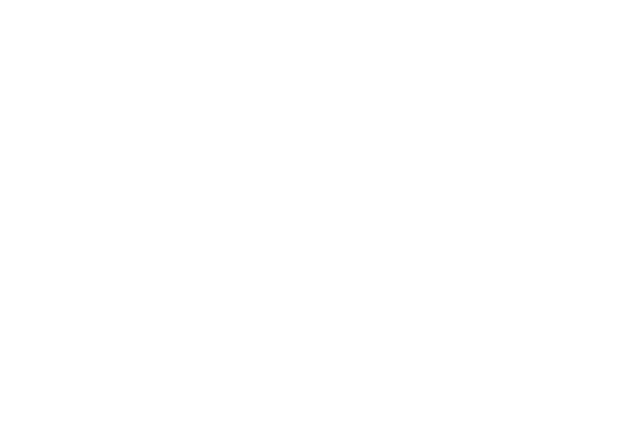
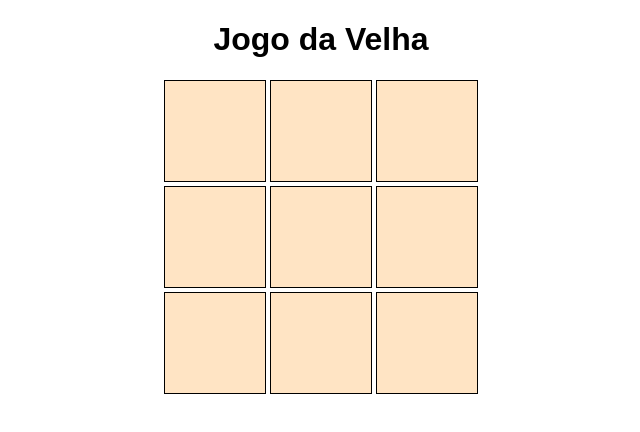
Before and after one commit to Luizfernando022/JogoDaVelha, a plain HTML site: page index.html in a window 1280 px wide. Shown: the whole page, without its empty margins (319-959 px from the left). Drawn offline with Linux system fonts and the light colour scheme.

Commit message:
FirstAttVisual

```diff
--- a/index.html
+++ b/index.html
@@ -4,9 +4,31 @@
     <meta charset="UTF-8">
     <meta http-equiv="X-UA-Compatible" content="IE=edge">
     <meta name="viewport" content="width=device-width, initial-scale=1.0">
-    <title>Document</title>
+    <link rel="stylesheet" href="./styles/style.css">
+    <title>Jogo da Velha</title>
 </head>
 <body>
+            <h1>Jogo da Velha</h1>
+        <div id="stage">
 
+            <div>
+                <div id="0" class="square"></div>
+                <div id="1" class="square"></div>
+                <div id="2" class="square"></div>
+            </div>
+
+            <div>
+                <div id="3" class="square"></div>
+                <div id="4" class="square"></div>
+                <div id="5" class="square"></div>
+            </div>
+
+            <div>
+                <div id="6" class="square"></div>
+                <div id="7" class="square"></div>
+                <div id="8" class="square"></div>
+            </div>
+
+        </div>
 </body>
 </html>
--- /dev/null
+++ b/styles/style.css
@@ -0,0 +1,16 @@
+
+.square{
+    height: 100px;
+    width: 100px;
+    background-color: bisque;
+    border: 1px black solid;
+    display: inline-block;
+
+}
+#stage{
+  text-align: center;
+}
+h1{
+    font-family: Arial, Helvetica, sans-serif;
+    text-align: center;
+}
```
